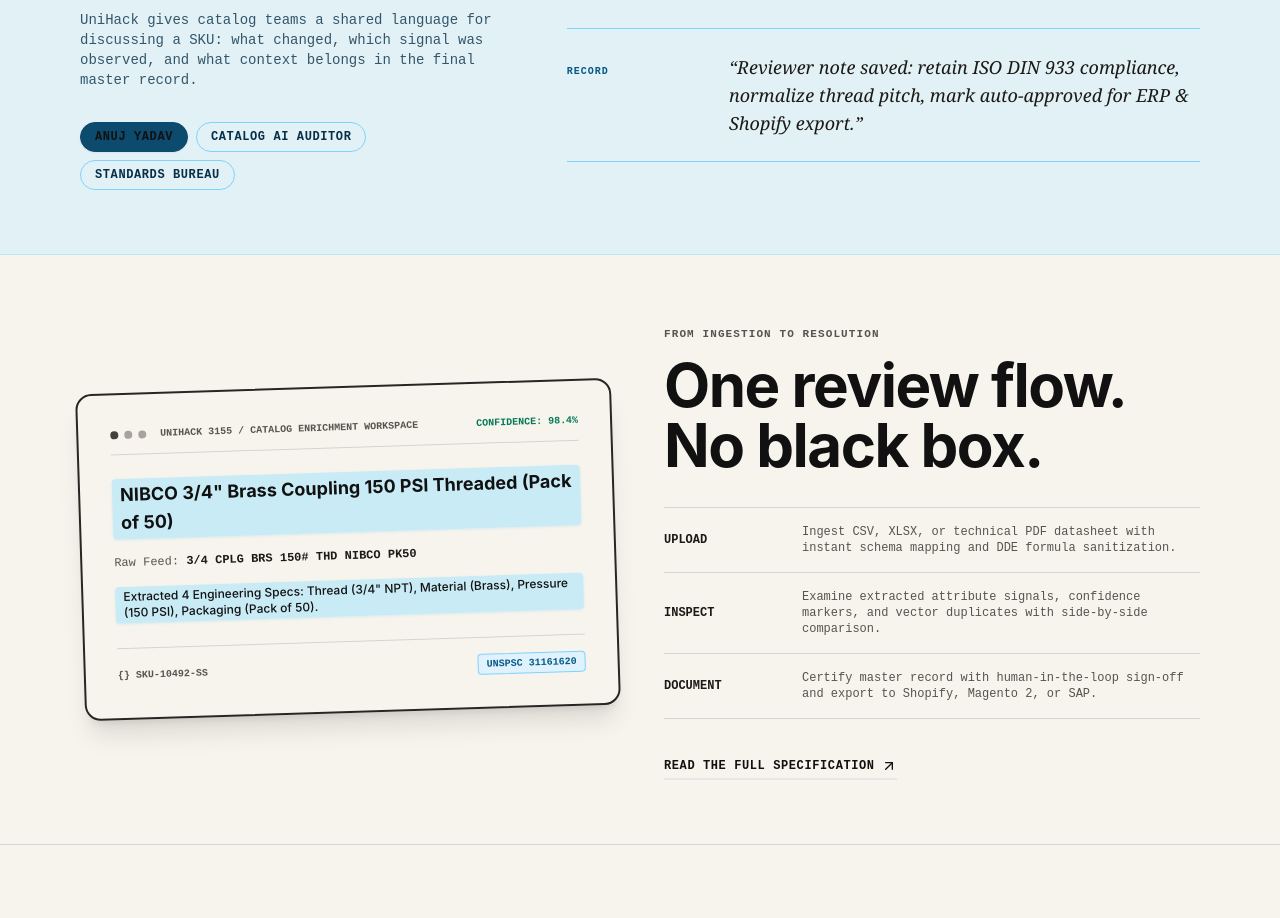
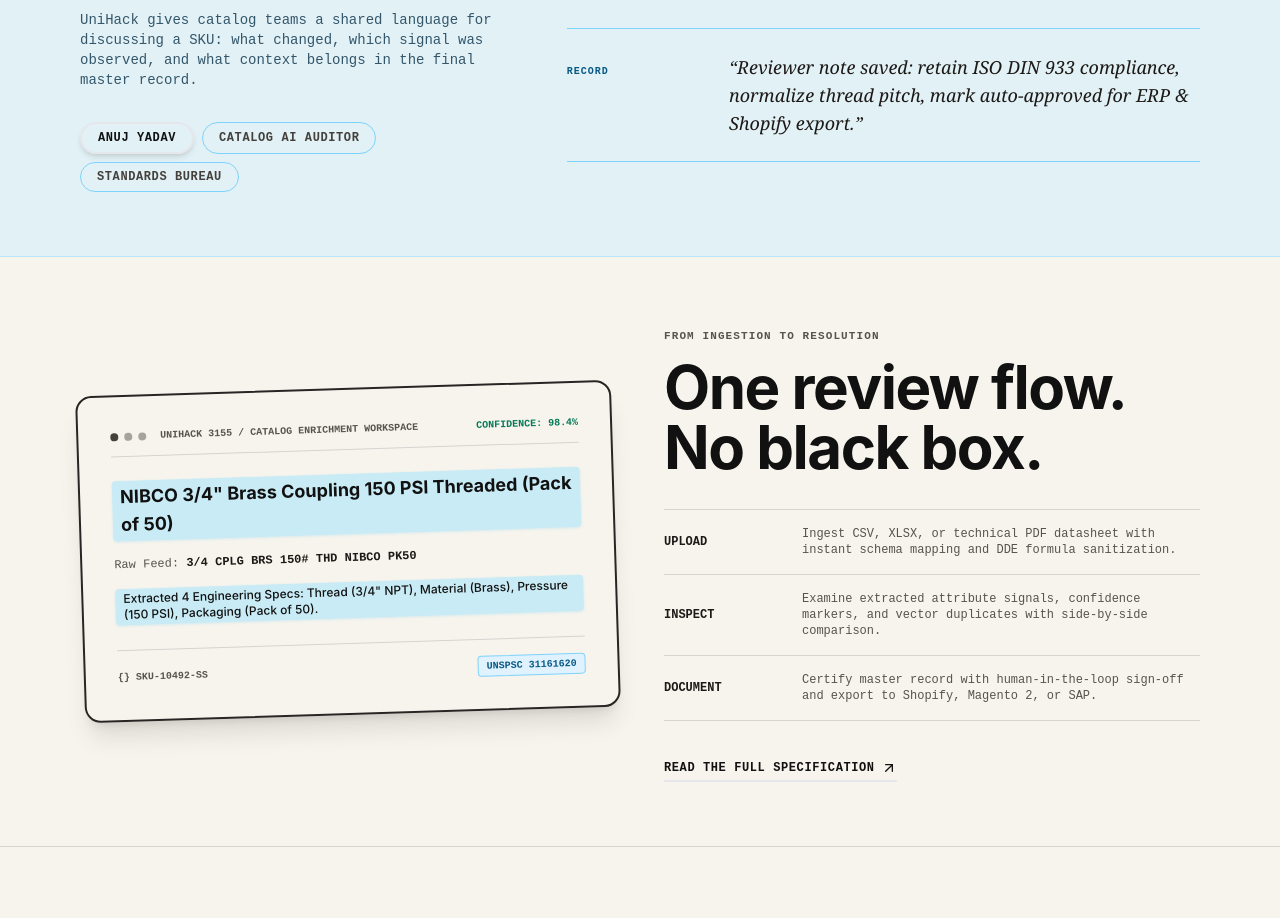
Before and after one commit to ianuj-yadav/UniEnrich-AI, a Next.js app in the folder frontend/: page / in a window 1280 px wide. Shown: the part 1681-2599 px from the top of the page. Built offline with nearby package versions, Linux system fonts and the light colour scheme; no server answers.

Commit message:
feat: make active persona reviewer tab white background and black text on click

```diff
--- a/frontend/src/app/page.tsx
+++ b/frontend/src/app/page.tsx
@@ -280,16 +280,16 @@ export default function DashboardPage() {
               UniHack gives catalog teams a shared language for discussing a SKU: what changed, which signal was observed, and what context belongs in the final master record.
             </p>
 
-            {/* Persona Switcher Tabs - Classy Light / Active Indigo Pills */}
+            {/* Persona Switcher Tabs - White bg and Black text when active */}
             <div className="flex flex-wrap gap-2 pt-2">
               {REVIEWER_DIALOGUES.map((d, idx) => (
                 <button
                   key={d.author}
                   onClick={() => setActiveReviewerIdx(idx)}
-                  className={`px-3.5 py-1.5 rounded-full text-xs font-mono font-bold transition-all cursor-pointer ${
+                  className={`px-4 py-1.5 rounded-full text-xs font-mono font-bold transition-all cursor-pointer ${
                     activeReviewerIdx === idx
-                      ? "bg-sky-900 text-white shadow-sm border border-sky-900"
-                      : "bg-white/80 hover:bg-white text-sky-950 border border-sky-300 shadow-2xs"
+                      ? "bg-white text-black border-2 border-black shadow-md"
+                      : "bg-white/40 hover:bg-white text-stone-700 border border-sky-300 shadow-2xs"
                   }`}
                 >
                   {d.author}
```
